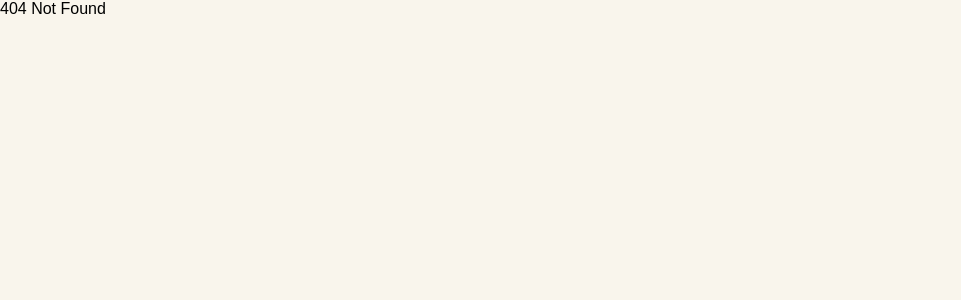
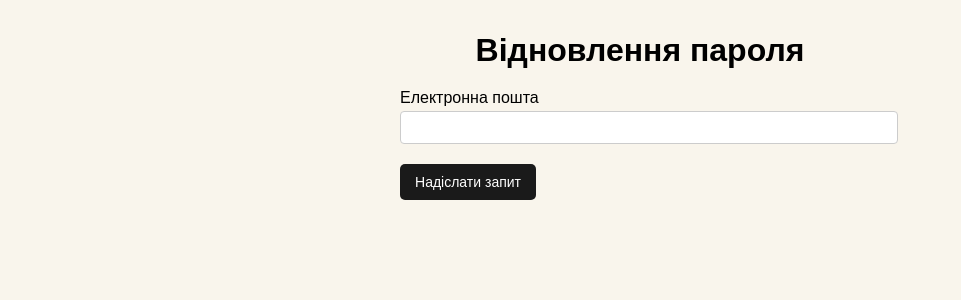
Before and after one commit to Project-Stage-Academy/UA-4252-Python-FS, a React app in the folder frontend/: page /forgot-password in a window 1280 px wide. Before the commit this address had no page. Shown: the top 300 px of the page, without its empty margins (0-961 px from the left). Built offline with nearby package versions, Linux system fonts and the light colour scheme; the HTML template or start-up script is replaced by a standard one.

Commit message:
Frontend: Password Reset Request Page (desktop) — UI + client validation #87

```diff
--- /dev/null
+++ b/frontend/src/pages/PasswordResetRequest.tsx
@@ -0,0 +1,105 @@
+import React, { useState } from "react";
+
+type Lang = "uk" | "en";
+type Props = { lang?: Lang };
+
+const TR = {
+  uk: {
+    title: "Відновлення пароля",
+    emailLabel: "Електронна пошта",
+    submit: "Надіслати запит",
+    required: "Поле електронної пошти є обов’язковим.",
+    invalid: "Введіть коректну адресу електронної пошти.",
+    success: "Ми надіслали інструкції з відновлення пароля на вашу електронну пошту.",
+    throttled: "Забагато запитів. Спробуйте пізніше.",
+  },
+  en: {
+    title: "Password recovery",
+    emailLabel: "Email",
+    submit: "Send request",
+    required: "Email is required.",
+    invalid: "Enter a valid email address.",
+    success: "We have sent password reset instructions to your email address.",
+    throttled: "Too many requests. Please try again later.",
+  },
+} as const;
+
+const EMAIL_RE = /\S+@\S+\.\S+/;
+
+export default function PasswordResetRequest({ lang = "uk" }: Props) {
+  const t = TR[lang];
+  const [email, setEmail] = useState("");
+  const [error, setError] = useState<string | null>(null);
+  const [msg, setMsg] = useState<string | null>(null);
+  const [loading, setLoading] = useState(false);
+
+  async function onSubmit(e: React.FormEvent) {
+    e.preventDefault();
+    setError(null);
+    setMsg(null);
+
+    const v = email.trim();
+    if (!v) return setError(t.required);
+    if (!EMAIL_RE.test(v)) return setError(t.invalid);
+
+    setLoading(true);
+    try {
+      const r = await fetch("/api/auth/password-reset/", {
+        method: "POST",
+        headers: { "Content-Type": "application/json" },
+        body: JSON.stringify({ email: v }),
+      });
+      setMsg(r.status === 429 ? t.throttled : t.success);
+    } catch {
+      setMsg(t.success);
+    } finally {
+      setLoading(false);
+    }
+  }
+
+  const invalid = !!error;
+
+  return (
+    <div style={{ maxWidth: 480, margin: "2rem auto", fontFamily: "sans-serif" }}>
+      <h1>{t.title}</h1>
+
+      <form onSubmit={onSubmit} noValidate>
+        <label htmlFor="email">{t.emailLabel}</label>
+        <input
+          id="email"
+          type="email"
+          value={email}
+          onChange={(e) => setEmail(e.target.value)}
+          autoComplete="email"
+          inputMode="email"
+          aria-invalid={invalid}
+          aria-describedby={invalid ? "email-error" : undefined}
+          style={{
+            display: "block",
+            width: "100%",
+            padding: 8,
+            margin: "4px 0 8px",
+            border: invalid ? "1px solid #b00020" : "1px solid #ccc",
+            borderRadius: 4,
+          }}
+        />
+
+        {error && (
+          <div id="email-error" role="alert" aria-live="assertive" style={{ color: "#b00020", marginBottom: 8 }}>
+            {error}
+          </div>
+        )}
+
+        {msg && (
+          <div role="status" aria-live="polite" style={{ color: msg === t.throttled ? "#b00020" : "#0f7b0f", marginBottom: 8 }}>
+            {msg}
+          </div>
+        )}
+
+        <button type="submit" disabled={loading} aria-busy={loading || undefined}>
+          {loading ? "..." : t.submit}
+        </button>
+      </form>
+    </div>
+  );
+}
--- a/frontend/src/routes.tsx
+++ b/frontend/src/routes.tsx
@@ -5,6 +5,7 @@ import StartupView from "./pages/StartupView";
 import InvestorDashboard from "./pages/InvestorDashboard";
 import Inbox from "./pages/Inbox";
 import RegisterStartup from "./pages/RegisterStartup";
+import PasswordResetRequest from "./pages/PasswordResetRequest";
 
 export const routes = [
   { path: "/", element: <Home /> },
@@ -15,4 +16,5 @@ export const routes = [
   { path: "/dashboard", element: <InvestorDashboard /> },
   { path: "/messages", element: <Inbox /> },
   { path: "*", element: <div>404 Not Found</div> },
+  { path: "/forgot-password", element: <PasswordResetRequest /> },
 ];
```
Also changed, not shown: 1 other file (tests, documents, lock files or other folders).
